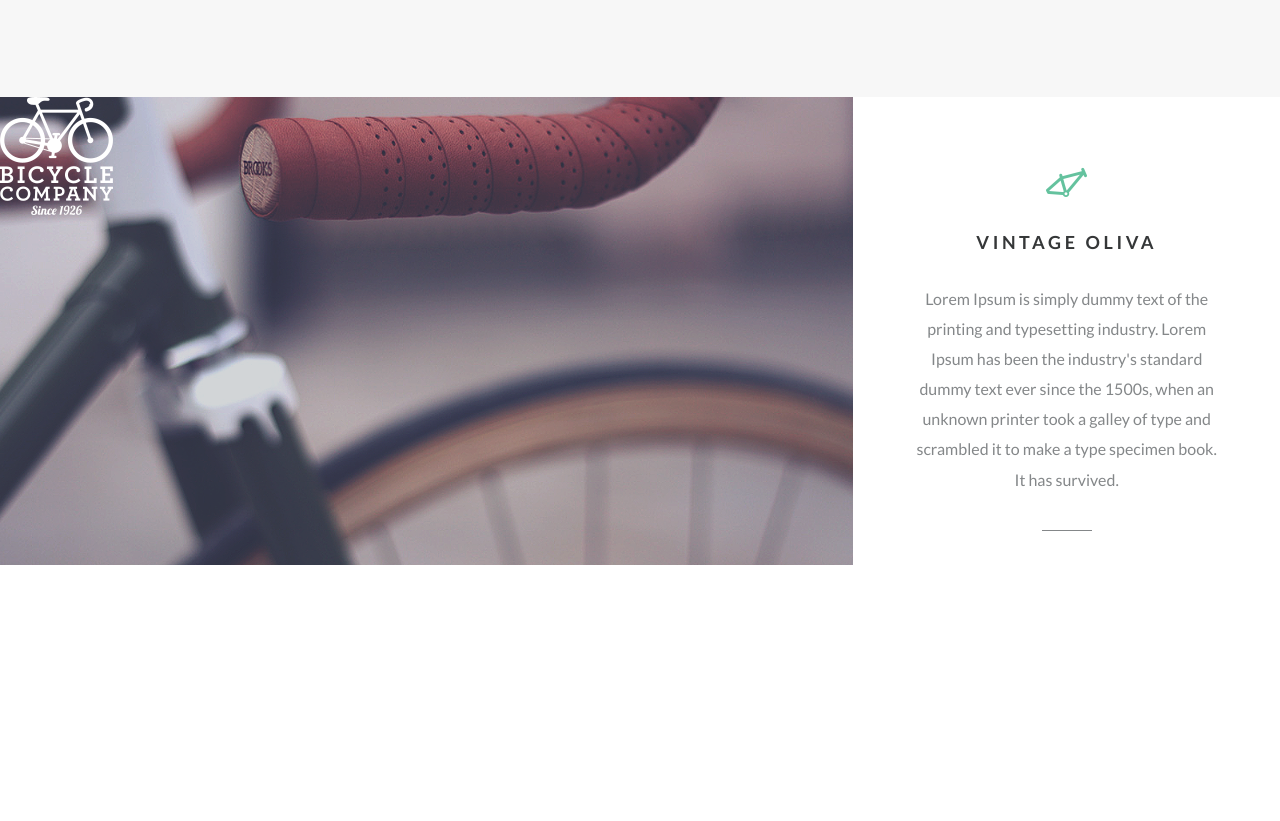
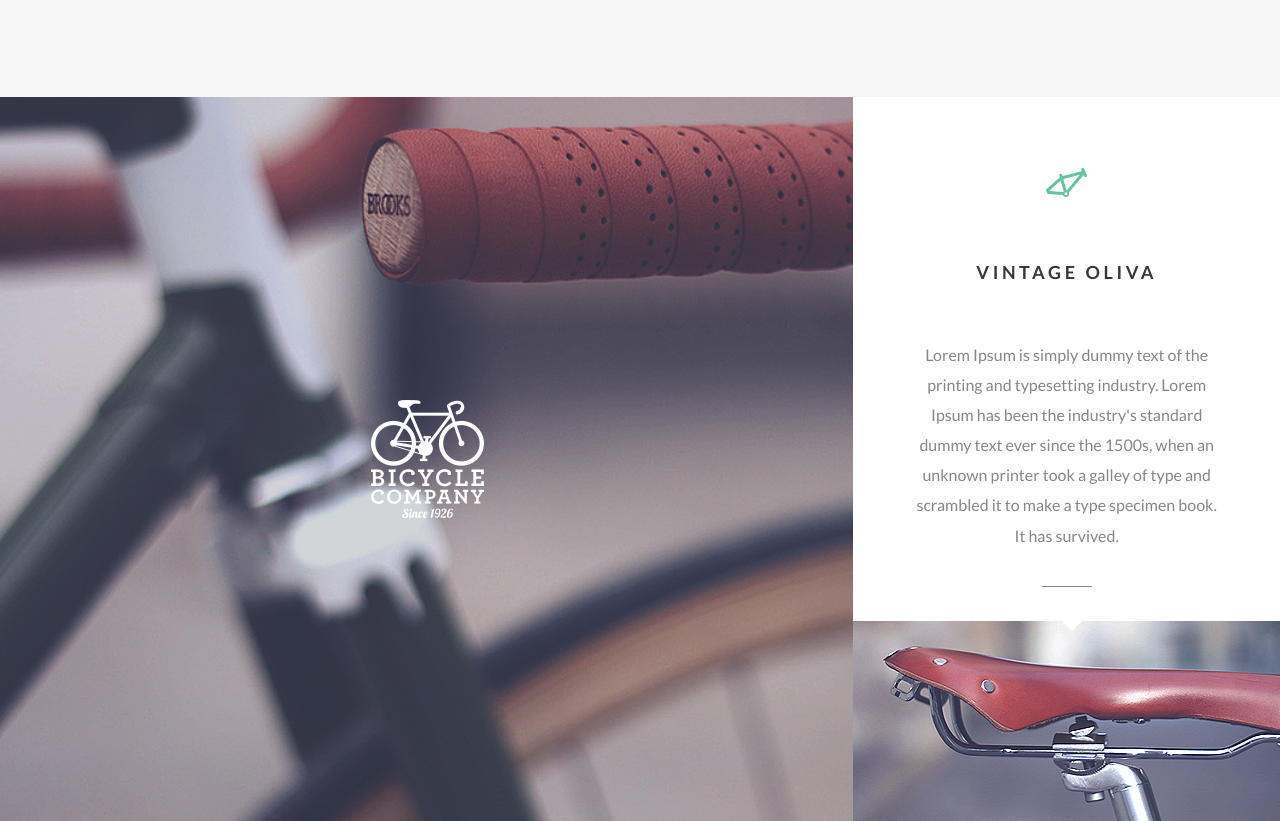
Before and after one commit to Saleroses/bike_shop, a plain HTML site: page index.html in a window 1280 px wide. Shown: the part 1135-1956 px from the top of the page. Before the commit the page ends 1700 px from the top, so only its background shows below. Drawn offline with Linux system fonts and the light colour scheme.

Commit message:
Правки

```diff
--- a/css/style.scss
+++ b/css/style.scss
@@ -210,14 +210,19 @@ body {
 
 
 
+
 }
 .item {
-    display: block;
-    position: relative;
-    height: 100%;
+
 }
 
 .item__logo {
+    display: flex;
+    position: absolute;
+    top: 50%;
+    left: 50%;
+    margin-left: -56px;
+    margin-top: -59px;
 
 
 }
@@ -227,6 +232,10 @@ body {
 
 .brands__content {
     position: relative;
+    display: flex;
+    flex-direction: column;
+
+
 
 
 
@@ -249,6 +258,8 @@ body {
 }
 
 .block__icon {
+
+
 
 }
 .block__title {
@@ -292,12 +303,8 @@ body {
     background-image: url(../img/Layer\ 11.png);
     background-repeat: no-repeat;
     background-size: cover;
-    position: absolute;
+    height: 200px;
+    width: 100%;
 
-    padding: 0px 0px 37% 0px;
 
 }
-
-.brands_image__backg {
-
-}
--- a/index.html
+++ b/index.html
@@ -76,7 +76,7 @@
                             <h1 class="block__title">vintage Oliva</h1>
                             <div class="block__text1">Lorem Ipsum is simply dummy text of the printing and typesetting industry. Lorem Ipsum has been the industry's standard dummy text ever since the 1500s, when an unknown printer took a galley of type and scrambled it to make a type specimen book. It has survived.</div>
                             <div class="brands_image">
-                                <div class="brands_image__backg"></div>
+
                             </div>
 
 
```
Also changed, not shown: css/style.css.
